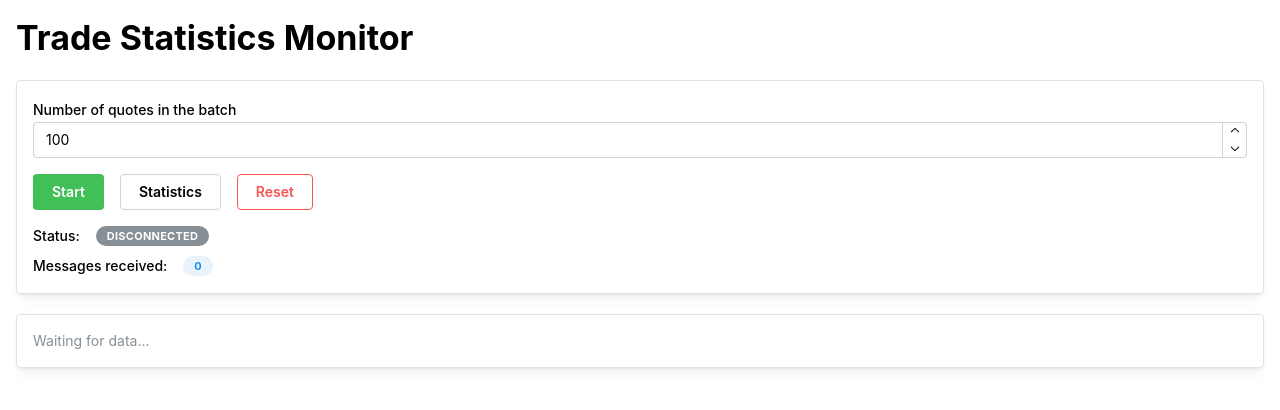
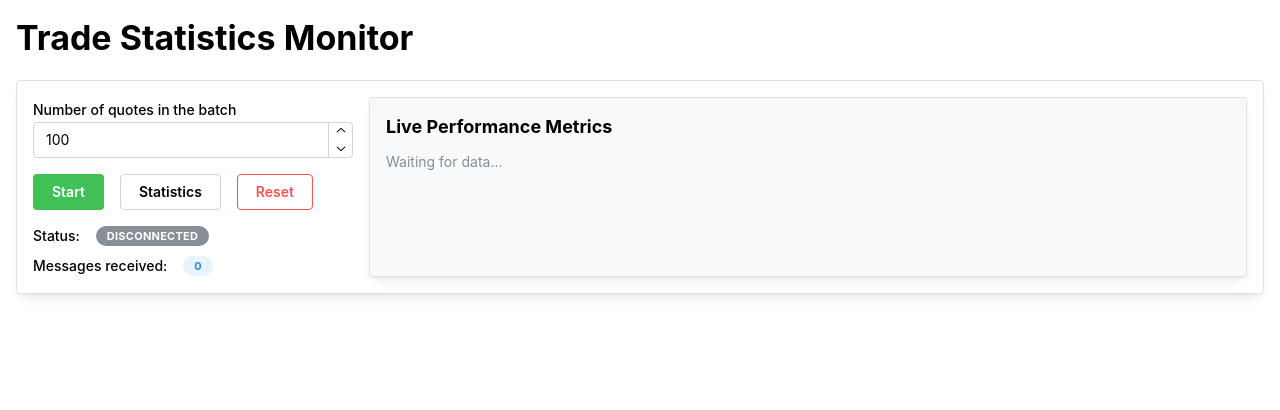
Before and after one commit to thomas799/trade-stats, a React (Vite) app in the folder apps/stats-spa/: page / in a window 1280 px wide. Shown: the top 410 px of the page. Built offline with nearby package versions, Linux system fonts and the light colour scheme.

Commit message:
feat: integrate LiveMetrics into ControlPanel; enhance metrics display and improve layout

```diff
--- a/apps/stats-spa/src/App.jsx
+++ b/apps/stats-spa/src/App.jsx
@@ -3,16 +3,13 @@ import { useState } from 'react';
 import {
   Container,
   MantineProvider,
-  Paper,
   Stack,
-  Text,
   Title
 } from '@mantine/core';
 import '@mantine/core/styles.css';
 import MathWorkerUrl from '@trade-stats/math-worker?worker&url';
 
 import ControlPanel from './components/ControlPanel';
-import LiveMetrics from './components/metrics/LiveMetrics';
 import StatsView from './components/stats/StatsView';
 import { useBatchProcessor } from './hooks/useBatchProcessor';
 import { useWebSocket } from './hooks/useWebSocket';
@@ -99,6 +96,7 @@ function App() {
           <ControlPanel
             batchSize={batchSize}
             isConnected={isConnected}
+            liveMetrics={liveMetrics}
             messageCount={messageCount}
             setBatchSize={setBatchSize}
             showStats={showStats}
@@ -108,16 +106,6 @@ function App() {
             onStart={handleStart}
           />
 
-          {liveMetrics ? (
-            <LiveMetrics metrics={liveMetrics} />
-          ) : (
-            <Paper withBorder p="md" shadow="sm">
-              <Text c="dimmed" size="sm">
-                Waiting for data...
-              </Text>
-            </Paper>
-          )}
-
           {showStats && <StatsView />}
         </Stack>
       </Container>
--- a/apps/stats-spa/src/components/ControlPanel.jsx
+++ b/apps/stats-spa/src/components/ControlPanel.jsx
@@ -8,9 +8,12 @@ import {
   Text
 } from '@mantine/core';
 
+import LiveMetrics from './metrics/LiveMetrics';
+
 function ControlPanel({
   batchSize,
   isConnected,
+  liveMetrics,
   messageCount,
   onReset,
   onShowStats,
@@ -21,7 +24,8 @@ function ControlPanel({
 }) {
   return (
     <Paper withBorder p="md" shadow="sm">
-      <Stack gap="md">
+      <Group align="stretch" gap="md" wrap="nowrap">
+        <Stack gap="md" style={{ flex: '0 0 auto', minWidth: 320 }}>
           <NumberInput
             disabled={isConnected}
             label="Number of quotes in the batch"
@@ -73,6 +77,20 @@ function ControlPanel({
             )}
           </Stack>
         </Stack>
+
+        <Paper
+          withBorder
+          p="md"
+          radius="sm"
+          style={{
+            backgroundColor: 'var(--mantine-color-gray-0)',
+            flex: 1,
+            minWidth: 0
+          }}
+        >
+          <LiveMetrics metrics={liveMetrics} />
+        </Paper>
+      </Group>
     </Paper>
   );
 }
--- a/apps/stats-spa/src/components/metrics/LiveMetrics.jsx
+++ b/apps/stats-spa/src/components/metrics/LiveMetrics.jsx
@@ -1,22 +1,14 @@
-import {
-  Divider,
-  Group,
-  Paper,
-  SimpleGrid,
-  Stack,
-  Text,
-  Title
-} from '@mantine/core';
+import { Divider, Group, SimpleGrid, Stack, Text, Title } from '@mantine/core';
 
 import { formatNumber } from '../../utils/formatters';
-import MetricItem from '../MetricItem';
+import MetricItem from './MetricItem';
 
 function LiveMetrics({ metrics }) {
   return (
-    <Paper withBorder p="md" shadow="sm">
-      <Stack gap="sm">
+    <Stack gap="sm" h="100%">
       <Title order={4}>Live Performance Metrics</Title>
-
+      {metrics ? (
+        <Stack flex={1} gap="sm">
           <Group gap="xl">
             <MetricItem
               label="Processed"
@@ -44,7 +36,12 @@ function LiveMetrics({ metrics }) {
             <MetricItem label="Mode" value={formatNumber(metrics.mode, 0)} />
           </SimpleGrid>
         </Stack>
-    </Paper>
+      ) : (
+        <Text c="dimmed" size="sm">
+          Waiting for data...
+        </Text>
+      )}
+    </Stack>
   );
 }
 
```
Lines whose indentation alone changed are shown as unchanged.
